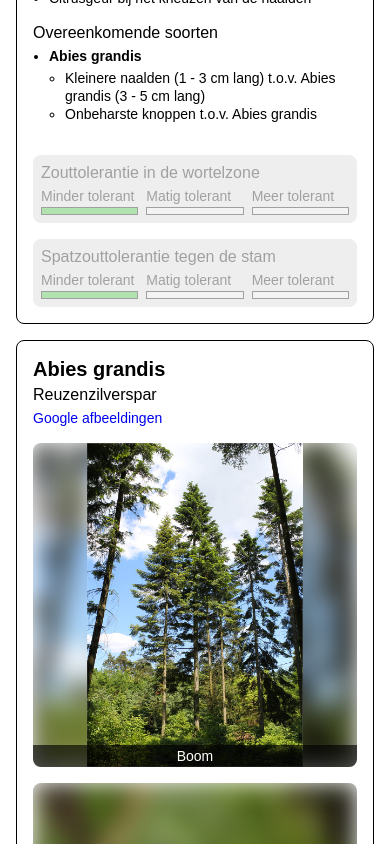
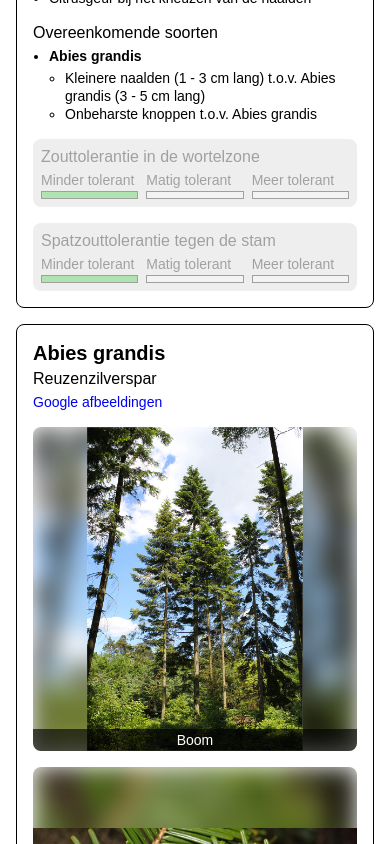
Before and after one commit to MKJAY/trees, a SvelteKit app: page / in a window 390 px wide. Shown: the part 1940-2784 px from the top of the page. Built offline with nearby package versions, Linux system fonts and the light colour scheme.

Commit message:
fixed styling issue

```diff
--- a/src/components/TreeSpeciesCard.svelte
+++ b/src/components/TreeSpeciesCard.svelte
@@ -202,12 +202,6 @@
 				margin-top: 16px;
 			}
 
-			@media only screen and (max-width: 576px) {
-				& > div {
-					margin-top: 16px;
-				}
-			}
-
 			.species-specific-characteristics {
 				:global(.schema-card):not(:first-of-type) {
 					margin-top: 16px;
```
